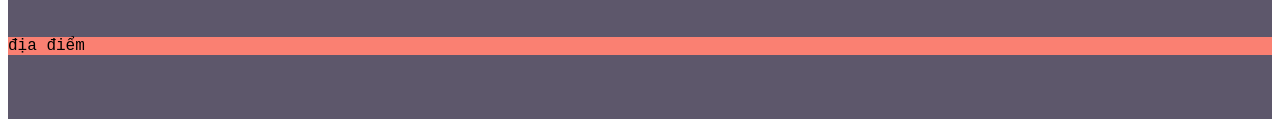
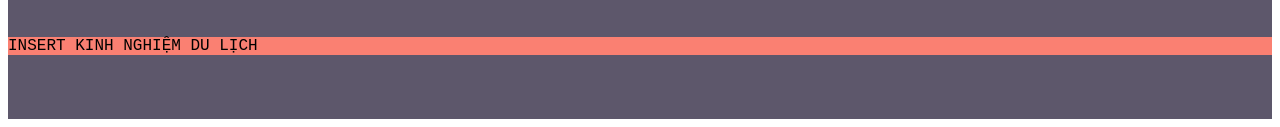
Before and after one commit to gloomerwy/New-folder, a plain HTML site: page index.html in a window 1280 px wide. Shown: the part 1711-1838 px from the top of the page. Drawn offline with Linux system fonts and the light colour scheme.

Commit message:
aaaaaaaa
dddsdsdsdssdsdsd

```diff
--- a/index.html
+++ b/index.html
@@ -68,7 +68,7 @@
         <img src="https://i.ebayimg.com/images/g/RWcAAOSwjpZmRgh-/s-l1200.jpg" alt="skibidi rizzler" class="demonstrationimg">
         <img src="https://i.ebayimg.com/images/g/RWcAAOSwjpZmRgh-/s-l1200.jpg" alt="skibidi rizzler" class="demonstrationimg">
         </div>
-        <div class="information">địa điểm</div>
+        <div class="information">INSERT KINH NGHIỆM DU LỊCH</div>
     </div>
 
     <hr style="margin-top: 40px;">
```
